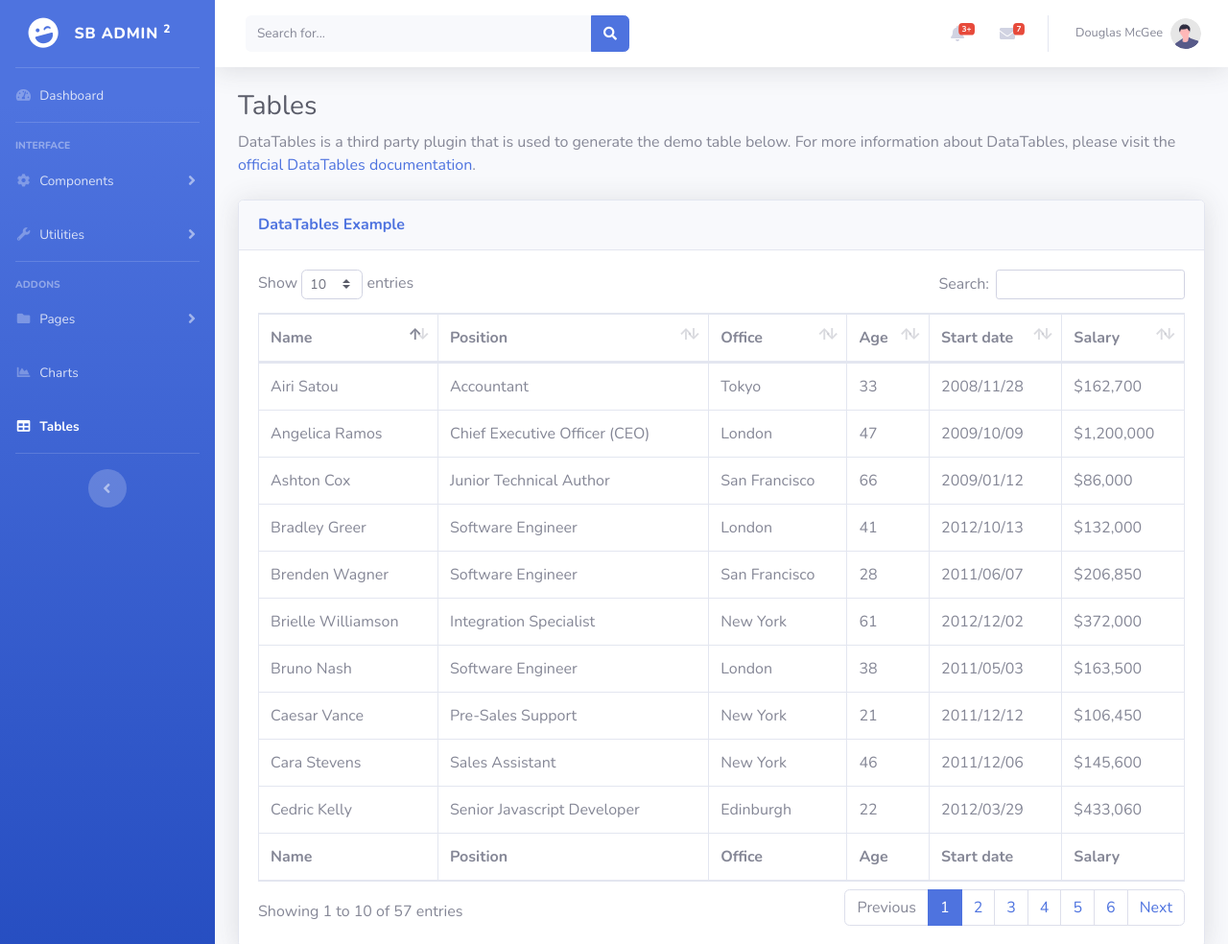
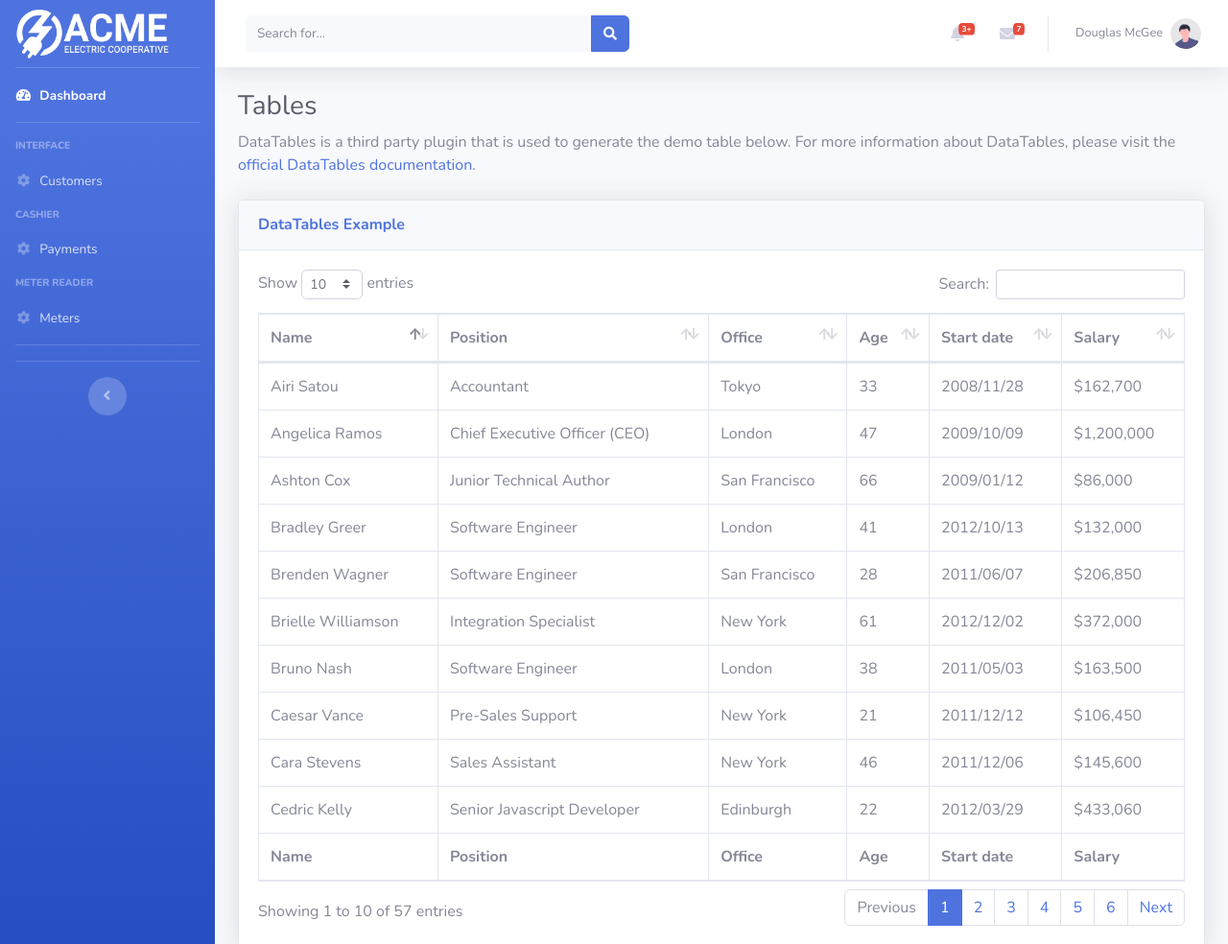
Before and after one commit to marcoyimyaem/webacmeprototype, a website with bundled scripts: page payment.html in a window 1280 px wide. Shown: the top 984 px of the page at 96% size. Built offline with nearby package versions, Linux system fonts and the light colour scheme.

Commit message:
added working links

```diff
--- a/payment.html
+++ b/payment.html
@@ -35,17 +35,18 @@
 
             <!-- Sidebar - Brand -->
             <a class="sidebar-brand d-flex align-items-center justify-content-center" href="index.html">
-                <div class="sidebar-brand-icon rotate-n-15">
-                    <i class="fas fa-laugh-wink"></i>
+                <div class="sidebar-brand-icon ">
+                    <!-- <i class="fas fa-laugh-wink"></i> -->
+                    <img class="img-fluid" src="img\ACME-White-Full.png" alt="">
                 </div>
-                <div class="sidebar-brand-text mx-3">SB Admin <sup>2</sup></div>
+                <div class="sidebar-brand-text mx-3"></div>
             </a>
 
             <!-- Divider -->
             <hr class="sidebar-divider my-0">
 
             <!-- Nav Item - Dashboard -->
-            <li class="nav-item">
+            <li class="nav-item active">
                 <a class="nav-link" href="index.html">
                     <i class="fas fa-fw fa-tachometer-alt"></i>
                     <span>Dashboard</span></a>
@@ -60,82 +61,54 @@
             </div>
 
             <!-- Nav Item - Pages Collapse Menu -->
-            <li class="nav-item">
-                <a class="nav-link collapsed" href="#" data-toggle="collapse" data-target="#collapseTwo"
+            <!-- <li class="nav-item">
+                <a class="nav-link collapsed" href="buttons.html" data-toggle="collapse" data-target="#collapseTwo"
                     aria-expanded="true" aria-controls="collapseTwo">
                     <i class="fas fa-fw fa-cog"></i>
-                    <span>Components</span>
+
+                    <span>Customers</span>
                 </a>
-                <div id="collapseTwo" class="collapse" aria-labelledby="headingTwo" data-parent="#accordionSidebar">
+                 <div id="collapseTwo" class="collapse" aria-labelledby="headingTwo" data-parent="#accordionSidebar">
                     <div class="bg-white py-2 collapse-inner rounded">
                         <h6 class="collapse-header">Custom Components:</h6>
                         <a class="collapse-item" href="buttons.html">Buttons</a>
                         <a class="collapse-item" href="cards.html">Cards</a>
                     </div>
                 </div>
+            </li> -->
+            <li class="nav-item">
+                <a class="nav-link" href="customer.html">
+                    <i class="fas fa-fw fa-cog"></i>
+                    <span>Customers</span></a>
+            </li>
+            <div class="sidebar-heading">
+                Cashier
+            </div>
+            <li class="nav-item">
+                <a class="nav-link" href="payment.html">
+                    <i class="fas fa-fw fa-cog"></i>
+                    <span>Payments</span></a>
+            </li>
+            <div class="sidebar-heading">
+                Meter Reader
+            </div>
+            <li class="nav-item">
+                <a class="nav-link" href="meter.html">
+                    <i class="fas fa-fw fa-cog"></i>
+                    <span>Meters</span></a>
             </li>
 
-            <!-- Nav Item - Utilities Collapse Menu -->
-            <li class="nav-item">
-                <a class="nav-link collapsed" href="#" data-toggle="collapse" data-target="#collapseUtilities"
-                    aria-expanded="true" aria-controls="collapseUtilities">
-                    <i class="fas fa-fw fa-wrench"></i>
-                    <span>Utilities</span>
-                </a>
-                <div id="collapseUtilities" class="collapse" aria-labelledby="headingUtilities"
-                    data-parent="#accordionSidebar">
-                    <div class="bg-white py-2 collapse-inner rounded">
-                        <h6 class="collapse-header">Custom Utilities:</h6>
-                        <a class="collapse-item" href="utilities-color.html">Colors</a>
-                        <a class="collapse-item" href="utilities-border.html">Borders</a>
-                        <a class="collapse-item" href="utilities-animation.html">Animations</a>
-                        <a class="collapse-item" href="utilities-other.html">Other</a>
-                    </div>
-                </div>
-            </li>
+
 
             <!-- Divider -->
             <hr class="sidebar-divider">
 
             <!-- Heading -->
-            <div class="sidebar-heading">
-                Addons
-            </div>
 
-            <!-- Nav Item - Pages Collapse Menu -->
-            <li class="nav-item">
-                <a class="nav-link collapsed" href="#" data-toggle="collapse" data-target="#collapsePages"
-                    aria-expanded="true" aria-controls="collapsePages">
-                    <i class="fas fa-fw fa-folder"></i>
-                    <span>Pages</span>
-                </a>
-                <div id="collapsePages" class="collapse" aria-labelledby="headingPages" data-parent="#accordionSidebar">
-                    <div class="bg-white py-2 collapse-inner rounded">
-                        <h6 class="collapse-header">Login Screens:</h6>
-                        <a class="collapse-item" href="login.html">Login</a>
-                        <a class="collapse-item" href="register.html">Register</a>
-                        <a class="collapse-item" href="forgot-password.html">Forgot Password</a>
-                        <div class="collapse-divider"></div>
-                        <h6 class="collapse-header">Other Pages:</h6>
-                        <a class="collapse-item" href="404.html">404 Page</a>
-                        <a class="collapse-item" href="blank.html">Blank Page</a>
-                    </div>
-                </div>
-            </li>
 
-            <!-- Nav Item - Charts -->
-            <li class="nav-item">
-                <a class="nav-link" href="charts.html">
-                    <i class="fas fa-fw fa-chart-area"></i>
-                    <span>Charts</span></a>
-            </li>
 
-            <!-- Nav Item - Tables -->
-            <li class="nav-item active">
-                <a class="nav-link" href="tables.html">
-                    <i class="fas fa-fw fa-table"></i>
-                    <span>Tables</span></a>
-            </li>
+
+
 
             <!-- Divider -->
             <hr class="sidebar-divider d-none d-md-block">
@@ -144,6 +117,8 @@
             <div class="text-center d-none d-md-inline">
                 <button class="rounded-circle border-0" id="sidebarToggle"></button>
             </div>
+
+
 
         </ul>
         <!-- End of Sidebar -->
```
Also changed, not shown: customer.html (+16 -3 lines), index.html (+1 -1 lines), meter.html (+36 -61 lines).
